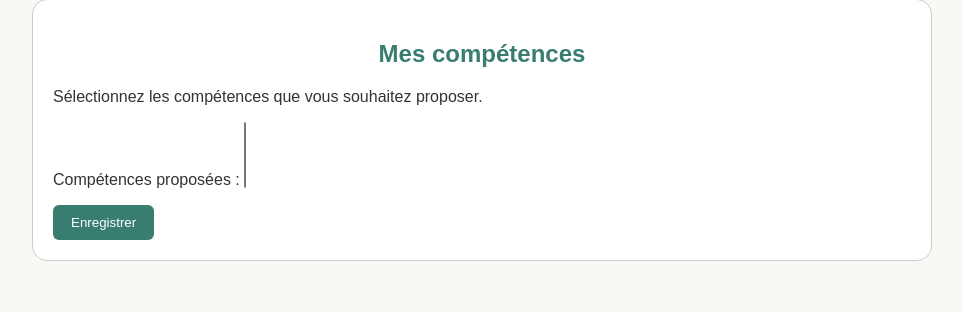
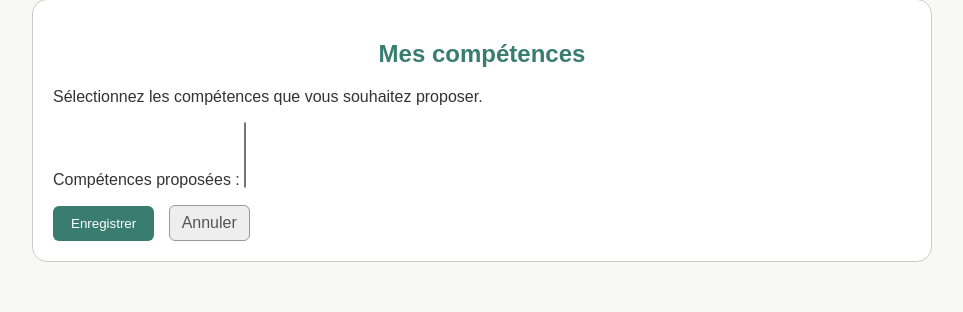
Before and after one commit to alfaro-b/Eval_Web_Python, a Django app: page /skillsApp/choose_skill/ in a window 1280 px wide. Shown: the part 294-606 px from the top of the page, without its empty margins (158-1121 px from the left). Run offline with Django 5.2, Linux system fonts and the light colour scheme; the visitor is signed in with stand-in values (Sample User, id 1); data that the repository does not hold is empty.

Commit message:
Ajout d'un bouton pour revenir en arrière dans la page de choix de compétences

```diff
--- a/skillsApp/static/skillsApp/style.css
+++ b/skillsApp/static/skillsApp/style.css
@@ -111,6 +111,17 @@ input[type="submit"]:hover {
     background-color: #529e8f;
 }
 
+.btn-cancel {
+    display: inline-block;
+    padding: 8px 12px;
+    margin-left: 10px;
+    border: 1px solid #999;
+    border-radius: 6px;
+    color: #555;
+    text-decoration: none;
+    background-color: #eee;
+}
+
 /* Champs des formulaires */
 input[type="text"],
 input[type="password"] {
--- a/skillsApp/templates/skillsApp/choose_skill.html
+++ b/skillsApp/templates/skillsApp/choose_skill.html
@@ -15,6 +15,10 @@
             {{ form.as_p }}
 
             <button type="submit">Enregistrer</button>
+
+            <a href="{% url 'skillsApp:index' %}" class="btn-cancel">
+                Annuler
+            </a>
         </form>
     </section>
 
```
